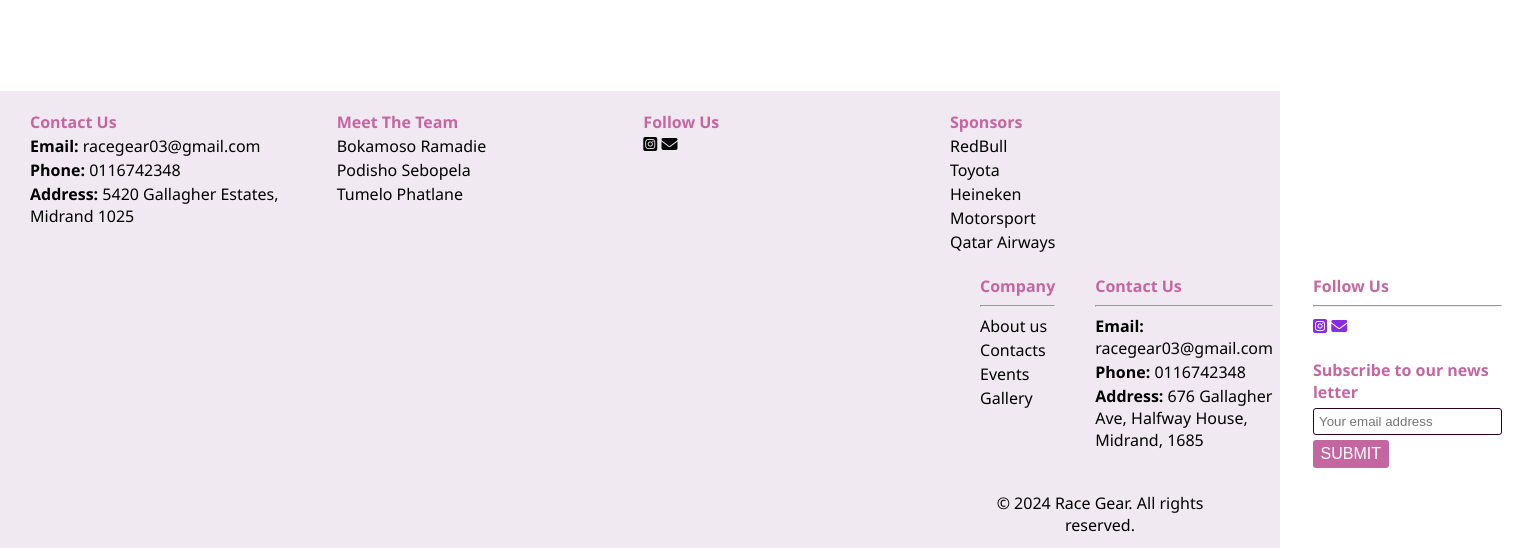
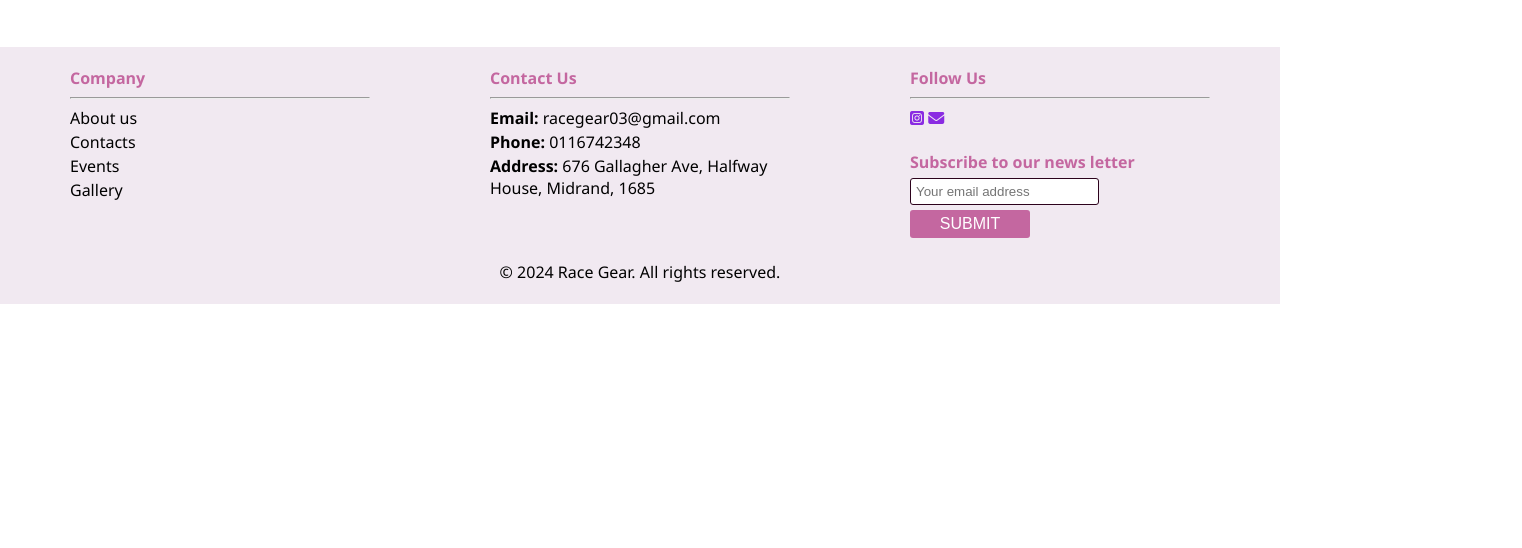
Before and after one commit to jvn310/race-gear, a plain HTML site: page Race_Gear_Project/home.html in a window 1280 px wide. Shown: the part 2023-2571 px from the top of the page, 1522 px wide, since content can reach past the window. After the commit the page ends 2327 px from the top, so only its background shows below. Drawn offline with Linux system fonts and the light colour scheme; a web font is replaced by a local one.

Commit message:
conflicts resolved

```diff
--- a/Race_Gear_Project/home.html
+++ b/Race_Gear_Project/home.html
@@ -147,39 +147,6 @@
         </div>
 
     </div>
-<br> <br>
-<div class="footer">
-    <div class="footerContainer">
-        <div class="footerSection">
-            <h4>Contact Us</h4>
-            <p>
-                <span class="titleText">Email: </span> <a href="mailto:racegear03@gmail.com">racegear03@gmail.com</a>
-            </p>
-            <p>
-                <span class="titleText">Phone: </span> <a href="tel:0116742348">0116742348</a>
-            </p>
-            <p>
-                <span class="titleText">Address: </span> 5420 Gallagher Estates, Midrand 1025
-            </p>
-        </div>
-        <div class="footerSection">
-            <h4>Meet The Team</h4>
-            <p><a href="https://www.linkedin.com/in/bokamoso-ramadie-b762b02a1/">Bokamoso Ramadie</a></p>
-            <p><a href="https://www.linkedin.com/in/podisho-sebopela-b7570026a/">Podisho Sebopela</a></p>
-            <p><a href="https://www.linkedin.com/in/n-j-tumelo-phatlane-511116263/">Tumelo Phatlane</a></p>
-        </div>
-        <div class="footerSection">
-            <h4>Follow Us</h4>
-           <a href="https://www.instagram.com/race_gear1?igsh=MTN4cnZ3MWhtOHZoNQ=="> <i class="fa-brands fa-square-instagram"></i></a>
-<a href="mailto:racegear03@gmail.com"><i class="fa-solid fa-envelope"></i></a>
-        </div>
-        <div class="footerSection">
-            <h4>Sponsors</h4>
-            <p>RedBull</p>
-            <p>Toyota</p>
-            <p>Heineken</p>
-            <p>Motorsport</p>
-            <p>Qatar Airways</p>
     <!-- Page content end here -->
 
     <div class="footer">
```
